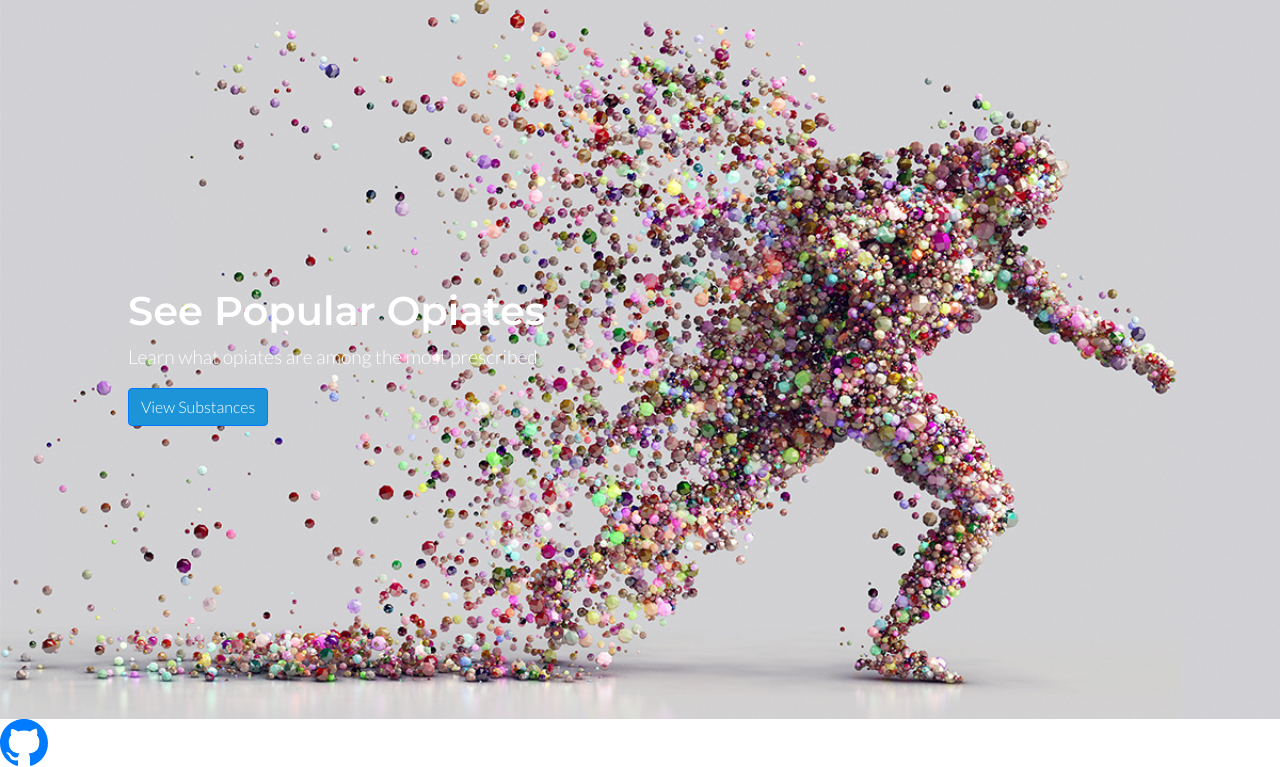
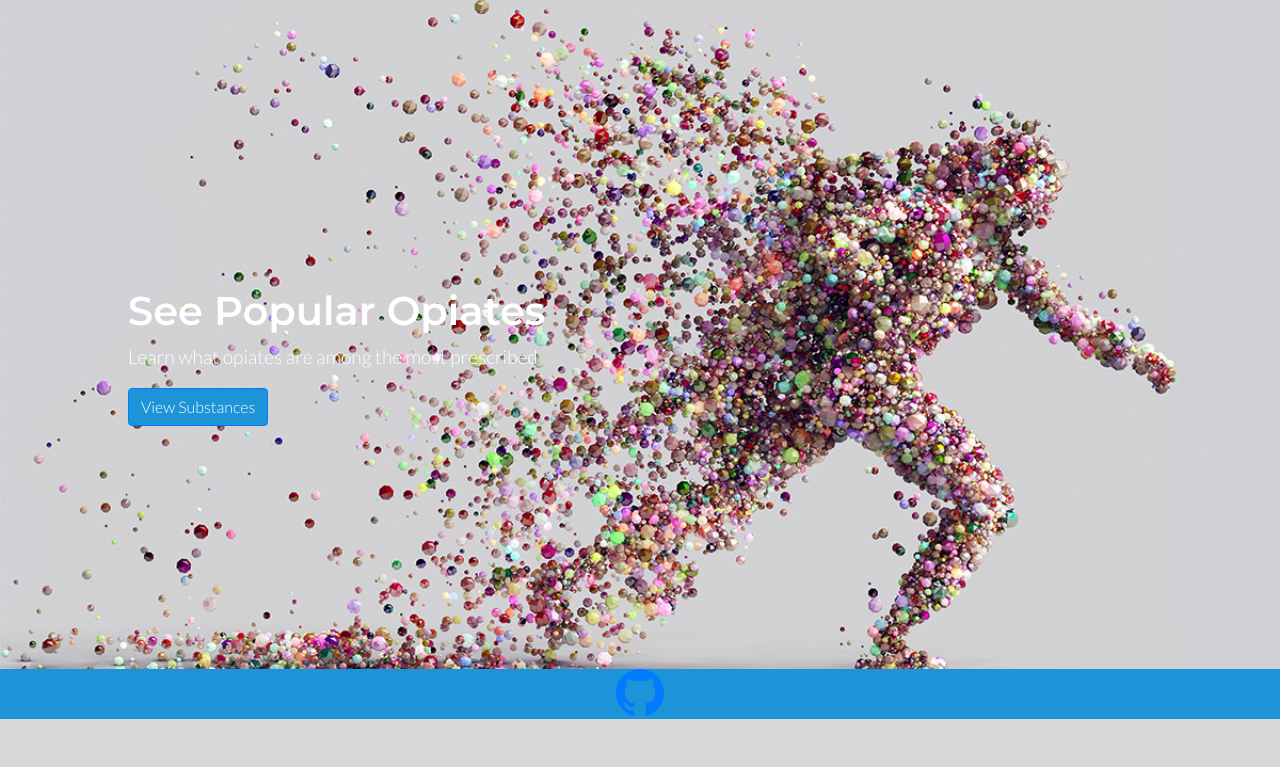
Before and after one commit to skyswalker11/intex1, a Django app: page / in a window 1280 px wide. Shown: the part 1459-2226 px from the top of the page. After the commit the page ends 2178 px from the top, so only its background shows below. Run offline with Django 3.2, Linux system fonts and the light colour scheme; some libraries are stand-ins or nearby versions.

Commit message:
updated the footy!

```diff
--- a/intexdrug/static/css/styles.css
+++ b/intexdrug/static/css/styles.css
@@ -99,8 +99,27 @@ margin:10px;
   padding: 12px;
 }
 
+/* button */
 .btn-primary, .btn-primary:hover, .btn-primary:active, .btn-primary:visited {
   background-color: #1d94d8 !important;
+}
+
+/*footer*/
+.footer {
+  position: absolute;
+  height: 50px;
+  left: 0;
+  bottom: 0;
+  width: 100%;
+  background-color: #1d94d8;
+  color: white;
+  text-align: center;
+  overflow: hidden;
+}
+
+.html{
+  position: relative;
+  min-height: 100%;
 }
 
 /* Mobile Styles */
--- a/templates/base.html
+++ b/templates/base.html
@@ -3,7 +3,7 @@
 
 {% endcomment %}
 <!DOCTYPE html>
-<html lang="en">
+<html class="html" lang="en">
   <head>
       <meta charset="UTF-8">
       <meta http-equiv="X-UA-Compatible" content="IE=edge">
@@ -65,11 +65,13 @@
     {% endblock %}
 
     <footer>
-      <a href="https://github.com/whyriod/intex2021">
-        <svg xmlns="http://www.w3.org/2000/svg" width="48" height="48" fill="currentColor" class="bi bi-github" viewBox="0 0 16 16">
-          <path d="M8 0C3.58 0 0 3.58 0 8c0 3.54 2.29 6.53 5.47 7.59.4.07.55-.17.55-.38 0-.19-.01-.82-.01-1.49-2.01.37-2.53-.49-2.69-.94-.09-.23-.48-.94-.82-1.13-.28-.15-.68-.52-.01-.53.63-.01 1.08.58 1.23.82.72 1.21 1.87.87 2.33.66.07-.52.28-.87.51-1.07-1.78-.2-3.64-.89-3.64-3.95 0-.87.31-1.59.82-2.15-.08-.2-.36-1.02.08-2.12 0 0 .67-.21 2.2.82.64-.18 1.32-.27 2-.27.68 0 1.36.09 2 .27 1.53-1.04 2.2-.82 2.2-.82.44 1.1.16 1.92.08 2.12.51.56.82 1.27.82 2.15 0 3.07-1.87 3.75-3.65 3.95.29.25.54.73.54 1.48 0 1.07-.01 1.93-.01 2.2 0 .21.15.46.55.38A8.012 8.012 0 0 0 16 8c0-4.42-3.58-8-8-8z"/>
-        </svg>
-      </a>
+      <div class="footer">
+        <a href="https://github.com/whyriod/intex2021">
+          <svg xmlns="http://www.w3.org/2000/svg" width="48" height="48" fill="currentColor" class="bi bi-github" viewBox="0 0 16 16">
+            <path d="M8 0C3.58 0 0 3.58 0 8c0 3.54 2.29 6.53 5.47 7.59.4.07.55-.17.55-.38 0-.19-.01-.82-.01-1.49-2.01.37-2.53-.49-2.69-.94-.09-.23-.48-.94-.82-1.13-.28-.15-.68-.52-.01-.53.63-.01 1.08.58 1.23.82.72 1.21 1.87.87 2.33.66.07-.52.28-.87.51-1.07-1.78-.2-3.64-.89-3.64-3.95 0-.87.31-1.59.82-2.15-.08-.2-.36-1.02.08-2.12 0 0 .67-.21 2.2.82.64-.18 1.32-.27 2-.27.68 0 1.36.09 2 .27 1.53-1.04 2.2-.82 2.2-.82.44 1.1.16 1.92.08 2.12.51.56.82 1.27.82 2.15 0 3.07-1.87 3.75-3.65 3.95.29.25.54.73.54 1.48 0 1.07-.01 1.93-.01 2.2 0 .21.15.46.55.38A8.012 8.012 0 0 0 16 8c0-4.42-3.58-8-8-8z"/>
+          </svg>
+        </a>
+      </div>
     </footer>
 
     <script src="https://code.jquery.com/jquery-3.3.1.slim.min.js" integrity="sha384-q8i/X+965DzO0rT7abK41JStQIAqVgRVzpbzo5smXKp4YfRvH+8abtTE1Pi6jizo" crossorigin="anonymous"></script>
```
